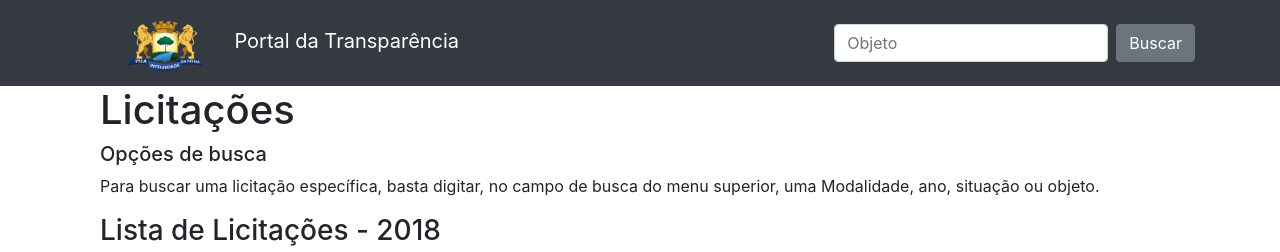
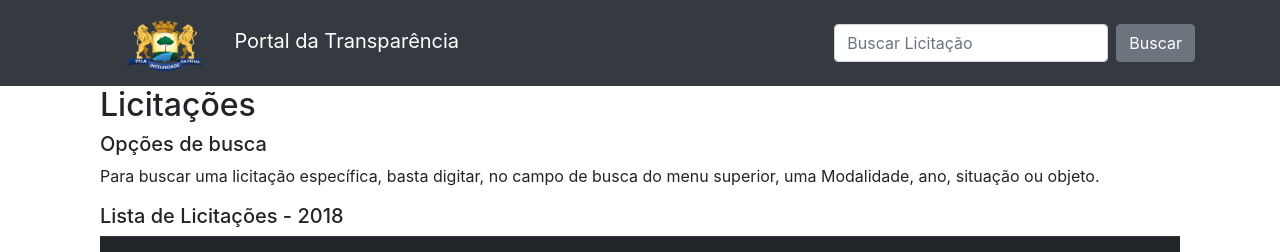
Before and after one commit to NivSoft/transpy, a Django app: page /licitacao/ in a window 1280 px wide. Shown: the top 252 px of the page. Run offline with Django 3.2, Linux system fonts and the light colour scheme; data that the repository does not hold is empty; some libraries are stand-ins or nearby versions.

Commit message:
Atualização

```diff
--- a/templates/licitacao/home.html
+++ b/templates/licitacao/home.html
@@ -3,17 +3,17 @@
 {% block menu %}
 
     <form class="form-inline" method="get" action="">
-    <input name="q" class="form-control mr-sm-2" type="search" placeholder="Objeto" aria-label="Search" value="{{ request.GET.q }}">
+    <input name="q" class="form-control mr-sm-2" type="search" placeholder="Buscar Licitação" aria-label="Search" value="{{ request.GET.q }}">
     <button class="btn btn-secondary my-2 my-sm-0" type="submit">Buscar</button>
     </form>
 
 {% endblock %}
 {% block conteudo %}
 <div class="container">
-<h1>Licitações</h1>
+<h2>Licitações</h2>
 <h5>Opções de busca</h5>
 <p>Para buscar uma licitação específica, basta digitar, no campo de busca do menu superior, uma Modalidade, ano, situação ou objeto.</p>
-<h3>Lista de Licitações - {{ ano }}</h3>
+<h5>Lista de Licitações - {{ ano }}</h5>
 <table class="table table-hover table-striped">
   <thead class="thead-dark text-center">
     <tr>
@@ -31,7 +31,7 @@
       <td class="text-center align-middle">{{ dados.tipo }}</td>
       <td class="text-center align-middle">{{ dados.numero }}/{{ dados.ano }}</td>
       <td class="text-center align-middle">{{ dados.situacao }}</td>
-      <td class="text-center align-middle">{{ dados.criado_em|date:"D d M Y" }}</td>
+      <td class="text-center align-middle">{{ dados.criado_em }}</td>
       <td class="align-middle">{{ dados.objeto }}</td>
       <td class="text-center align-middle"><a href="#"><i class="fas fa-search-plus fa-2x"></i></a></td>
     </tr>
```
